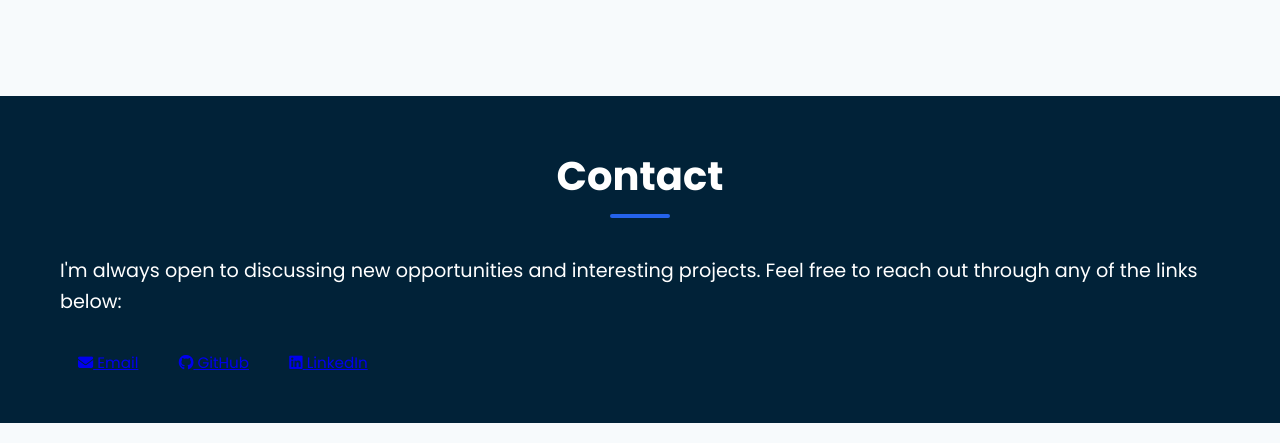
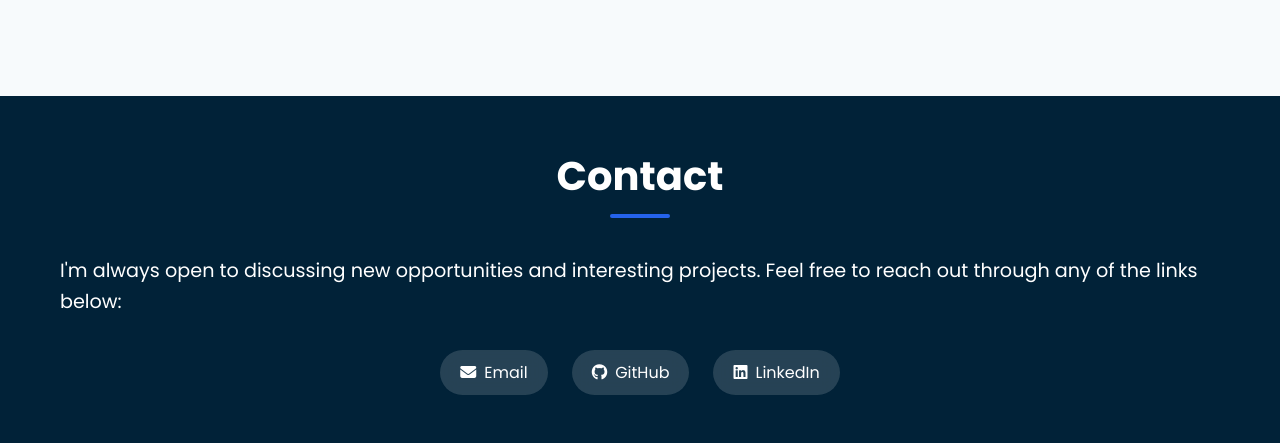
Before and after one commit to rviiin/rviiin.github.io, a plain HTML site: page index.html in a window 1280 px wide. Shown: the part 3283-3726 px from the top of the page. Drawn offline with Linux system fonts and the light colour scheme.

Commit message:
Update style.css

```diff
--- a/style.css
+++ b/style.css
@@ -173,11 +173,11 @@ section {
     background: white;
 }
 .profile-img {
-    width: 150px;         /* adjust size */
+    width: 150px;
     height: 150px;
-    border-radius: 50%;   /* makes it circular */
-    object-fit: cover;    /* ensures the image fills nicely */
-    border: 3px solid #333; /* optional border */
+    border-radius: 50%;
+    object-fit: cover;
+    border: 3px solid #333;
 }
 
 .about-content {
@@ -325,24 +325,39 @@ section {
 .contact {
     background: #012238;
     color: white;
-    padding: 3rem 0;   /* smaller height vs default 5rem */
+    padding: 3rem 0;
 }
 
 .contact-content p {
-    font-size: 1rem;   /* slightly smaller text */
-    margin-bottom: 1.2rem;  /* less spacing below */
+    font-size: 1rem;
+    margin-bottom: 1.2rem;
 }
 
 .contact-links {
-    gap: 1.2rem;       /* tighter spacing between buttons */
-    margin-top: 1.2rem; /* smaller top margin */
+    display: flex;
+    justify-content: center;
+    gap: 1.5rem;
+    margin-top: 1.5rem;
 }
 
 .contact-link {
-    padding: 10px 18px;   /* smaller buttons */
-    font-size: 0.95rem;   /* slightly smaller font */
+    display: inline-flex;
+    align-items: center;
+    gap: 8px;
+    color: white;
+    text-decoration: none;
+    padding: 10px 20px;
+    background: rgba(255, 255, 255, 0.15);
+    border-radius: 40px;
+    transition: all 0.3s ease;
+    backdrop-filter: blur(8px);
+    font-weight: 500;
 }
 
+.contact-link:hover {
+    background: rgba(255, 255, 255, 0.25);
+    transform: translateY(-3px);
+}
 
 /* Animations */
 @keyframes fadeInUp {
```
